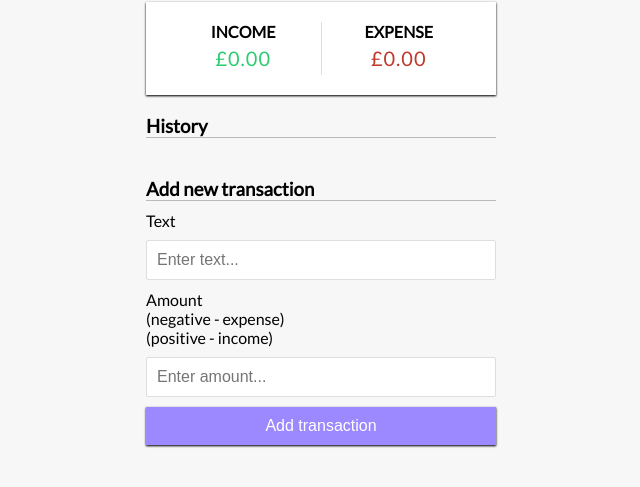
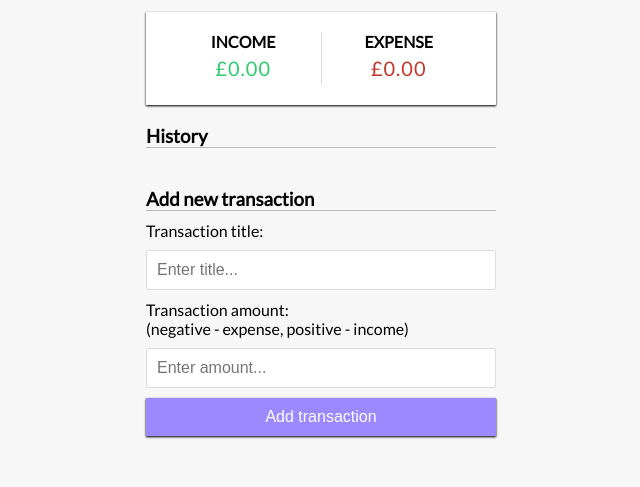
Before and after one commit to DawidMacialek/ExpenseTracker, a plain HTML site: page index.html in a window 1280 px wide. Shown: the part 215-702 px from the top of the page, without its empty margins (319-959 px from the left). Drawn offline with Linux system fonts and the light colour scheme.

Commit message:
cosmetic changes to project

```diff
--- a/index.html
+++ b/index.html
@@ -33,13 +33,13 @@
         <h3>Add new transaction</h3>
         <form id="form">
             <div class="form-control">
-                <label for="text">Text</label>
-                <input type="text" id="text" placeholder="Enter text...">
+                <label for="text">Transaction title:</label>
+                <input type="text" id="text" placeholder="Enter title...">
             </div>
             <div class="form-control">
-                <label for="amount">Amount <br>(negative - expense)
-                    <br /> (positive - income)</label>
-                <input type="number" id="amount" placeholder="Enter amount...">
+                <label for="amount">Transaction amount: <br>(negative - expense,
+                    positive - income)</label>
+                <input type="number" step="0.01" id="amount" placeholder="Enter amount...">
             </div>
             <button class="btn">Add transaction</button>
         </form>
--- a/script.js
+++ b/script.js
@@ -5,13 +5,6 @@ const list = document.getElementById('list');
 const form = document.getElementById('form');
 const text = document.getElementById('text');
 const amount = document.getElementById('amount');
-
-// const dummyTransactions = [
-//     {id: 1, text: 'Flower', amount: -20 },
-//     {id: 2, text: 'Salary', amount: 300 },
-//     {id: 3, text: 'Book', amount: -10 },
-//     {id: 4, text: 'Camera', amount: 150 },
-// ];
 
 const localStorageTransactions = JSON.parse(
   localStorage.getItem('transactions')
@@ -24,7 +17,7 @@ let transactions =
 function addTransaction(e) {
   e.preventDefault();
 
-  if (text.value.trim() === '' || amount.value.trim() === '') {
+  if (text.value.trim() === '' || amount.value === '') {
     alert('Please add a text and amount');
   } else {
     const transaction = {
@@ -32,7 +25,7 @@ function addTransaction(e) {
       text: text.value,
       amount: +amount.value,
     };
-    // console.log(transaction);
+
     transactions.push(transaction);
 
     addTransactionsToDOM(transaction);
```
